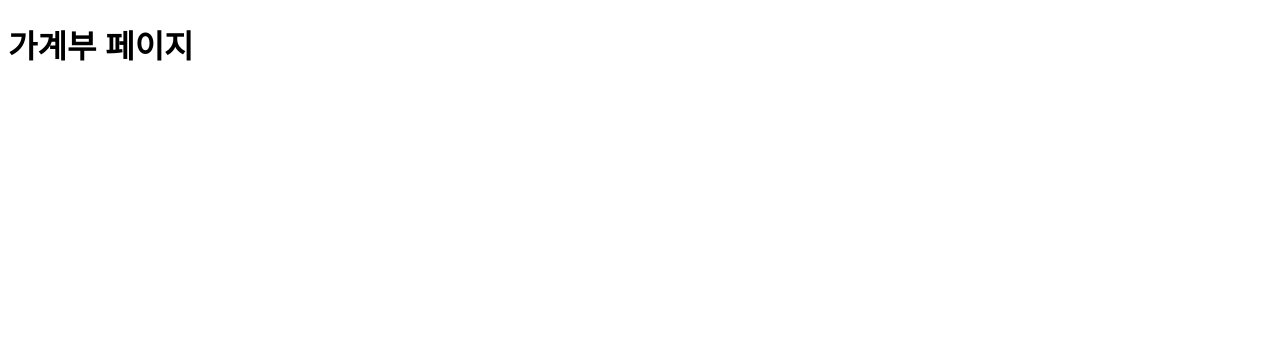
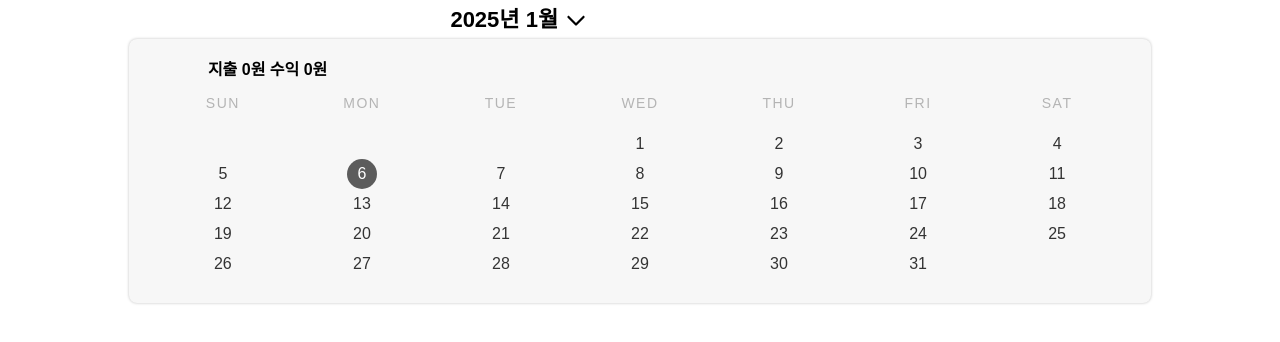
Before and after one commit to Finance-uss/Finance_Us_FE, a React (Vite) app: page /finance in a window 1280 px wide. Shown: the top 342 px of the page. Built offline with nearby package versions, Linux system fonts and the light colour scheme; a web font is replaced by a local one.

Commit message:
feat: finance 페이지 및 캘린더 컴포넌트 구현

```diff
--- /dev/null
+++ b/src/components/Finance/Calendar/index.jsx
@@ -0,0 +1,95 @@
+import * as S from "../../../styles/Finance/Calendar/style"
+
+const Calendar = ({
+    selectedDate,
+    setSelectedDate
+}) => {
+    const daysOfWeek = ["SUN", "MON", "TUE", "WED", "THU", "FRI", "SAT"];
+
+    const isSameDay = (originDate, compareDate) => {
+        if(
+            originDate.year === compareDate.getFullYear() &&
+            originDate.month === compareDate.getMonth() + 1 &&
+            originDate.day === compareDate.getDate()
+        ) {
+            return true;
+        }
+        return false;
+    };
+
+    const onClickDay = (day) => {
+        if (day && !isSameDay(selectedDate, day)) {
+            setSelectedDate({ ...selectedDate, day: day.getDate() });
+        }
+    };
+
+    const buildCalendarDays = () => {
+        const startDay = new Date(
+            selectedDate.year,
+            selectedDate.month - 1,
+            1
+        ).getDay();
+
+        const endDate = new Date(
+            selectedDate.year,
+            selectedDate.month,
+            0
+        ).getDate();
+
+        const days = Array.from({ length: startDay }, () => null);
+
+        days.push(
+            ...Array.from({ length: endDate }, (_, i) =>
+                new Date(selectedDate.year, selectedDate.month - 1, i + 1)
+            )
+        );
+
+        return days;
+    };
+
+    const buildCalendarTag = (calendarDays) => {
+        return calendarDays.map((day, i) => {
+            return (
+                <S.DayCell
+                    key={day ? day.getDate() : `empty-${i}`}
+                    $isSelected={day && day.getDate() === selectedDate.day}
+                    onClick={() => onClickDay(day)}
+                >
+                    {day ? day.getDate() : ""}
+                </S.DayCell>
+            );
+        });
+    };
+
+    const calendarDays = buildCalendarDays();
+
+    return (
+        <S.CalendarContainer>
+            <S.SummaryWrapper>
+                <S.Summary>
+                    지출 0원 수익 0원
+                </S.Summary>
+            </S.SummaryWrapper>
+            <S.TableHeader>
+                {daysOfWeek.map((day, i) => (
+                    <S.DayHeader key={i}>
+                        {day}
+                    </S.DayHeader>
+                ))}
+            </S.TableHeader>
+            <S.TableGrid>
+                {calendarDays.map((day, i) => (
+                    <S.DayCell
+                        key={day ? day.getDate() : `empty-${i}`}
+                        $isSelected={day && day.getDate() === selectedDate.day}
+                        onClick={() => onClickDay(day)}
+                    >
+                        {day ? day.getDate() : ""}
+                    </S.DayCell>
+                ))}
+            </S.TableGrid>
+        </S.CalendarContainer>
+    );
+};
+
+export default Calendar;
--- a/src/pages/Finance/index.jsx
+++ b/src/pages/Finance/index.jsx
@@ -1,7 +1,22 @@
-import React from 'react';
+import React, {useState} from 'react';
+import NavBar from '../../components/common/NavBar/index';
+import Calendar from '../../components/Finance/Calendar/index';
+
+import { FinanceContainer } from '../../styles/Finance/style';
+import Bell from '../../assets/icons/common/Bell.svg';
+
 const Finance = () => {
+    const today = new Date();
+    const [selectedDate, setSelectedDate] = useState({
+        year: today.getFullYear(),
+        month: today.getMonth() + 1,
+        day: today.getDate()
+    });
     return (
-        <h1>가계부 페이지</h1>
+        <FinanceContainer>
+            <NavBar selectedDate={selectedDate} setSelectedDate={setSelectedDate}/>
+            <Calendar selectedDate={selectedDate} setSelectedDate={setSelectedDate}/>
+        </FinanceContainer>
     );
 };
 
--- /dev/null
+++ b/src/styles/Finance/Calendar/style.js
@@ -0,0 +1,83 @@
+import styled from 'styled-components';
+
+export const CalendarContainer = styled.div`
+    position: relative;
+    display: flex;
+    flex-direction: column;
+    justify-content: center;
+    align-items: center;
+    width: 77%;
+    height: auto;
+    gap: 20px;
+    border-radius: 8px;
+    padding: 24px;
+    background: var(--sub-color3, #F7F7F7);
+    text-align: center;
+    box-shadow: 0px 0px 3px 0px #00000040;
+`;
+
+export const SummaryWrapper = styled.div`
+    display: grid;
+    grid-template-columns: repeat(7, 1fr);
+    width: 100%;
+    justify-items: center; /* ✅ 내부 요소 가로 정렬 */
+`;
+
+export const Summary = styled.div`
+    width: 30px;
+    font-size: 16px;
+    font-weight: 600;
+    line-height: 14px;
+    text-underline-position: from-font;
+    text-decoration-skip-ink: none;
+    white-space: nowrap; /* ✅ 줄바꿈 방지 */
+`;
+
+export const TableHeader = styled.div`
+    display: grid;
+    grid-template-columns: repeat(7, 1fr);
+    width: 100%;
+    justify-items: center; /* ✅ 내부 요소 가로 정렬 */
+`;
+
+export const TableGrid = styled.div`
+    display: grid;
+    grid-template-columns: repeat(7, 1fr); /* 7열 */
+    width: 100%;
+    justify-items: center; /* ✅ 내부 요소 가로 정렬 */
+`;
+
+export const DayHeader = styled.div`
+    font-size: 14px;
+    font-weight: 500;
+    line-height: 12px;
+    letter-spacing: 1.5px;
+    text-underline-position: from-font;
+    text-decoration-skip-ink: none;
+    color: #B4B4B4;
+`;
+
+export const DayCell = styled.div`
+    display: flex;
+    align-items: center;
+    justify-content: center;
+    font-size: 16px;
+    font-weight: 500;
+    line-height: 16px;
+    width: 30px;
+    height: 30px;
+    text-underline-position: from-font;
+    text-decoration-skip-ink: none;
+    cursor: pointer;
+    border-radius: 50%;
+    transition: background-color 0.2s;
+    color: ${({ $isSelected }) => ($isSelected ? "white" : "#333")};
+
+    ${({ $isSelected }) => $isSelected && `
+        background-color: #5C5C5C;
+    `}
+
+    &:hover {
+        background-color: #ddd;
+    }
+`;
--- /dev/null
+++ b/src/styles/Finance/style.js
@@ -0,0 +1,9 @@
+import styled from "styled-components";
+
+export const FinanceContainer = styled.div`
+    display: flex;
+    flex-direction: column;
+    align-items: center;
+    width: 100%;
+    height: auto;
+`;
--- a/src/styles/common/NavBar/YearMonthModal/style.js
+++ b/src/styles/common/NavBar/YearMonthModal/style.js
@@ -14,7 +14,7 @@ export const ModalContent = styled.div`
     background: #F7F7F7;
     justify-content: center;
     align-items: center;
-    width: 90%;
+    width: 87%;
     height: 100%;
     border-radius: 8px;
     z-index: 1000;
```
Also changed, not shown: src/assets/icons/common/Bell.svg (added), src/assets/icons/common/BellAlert.svg (added).
